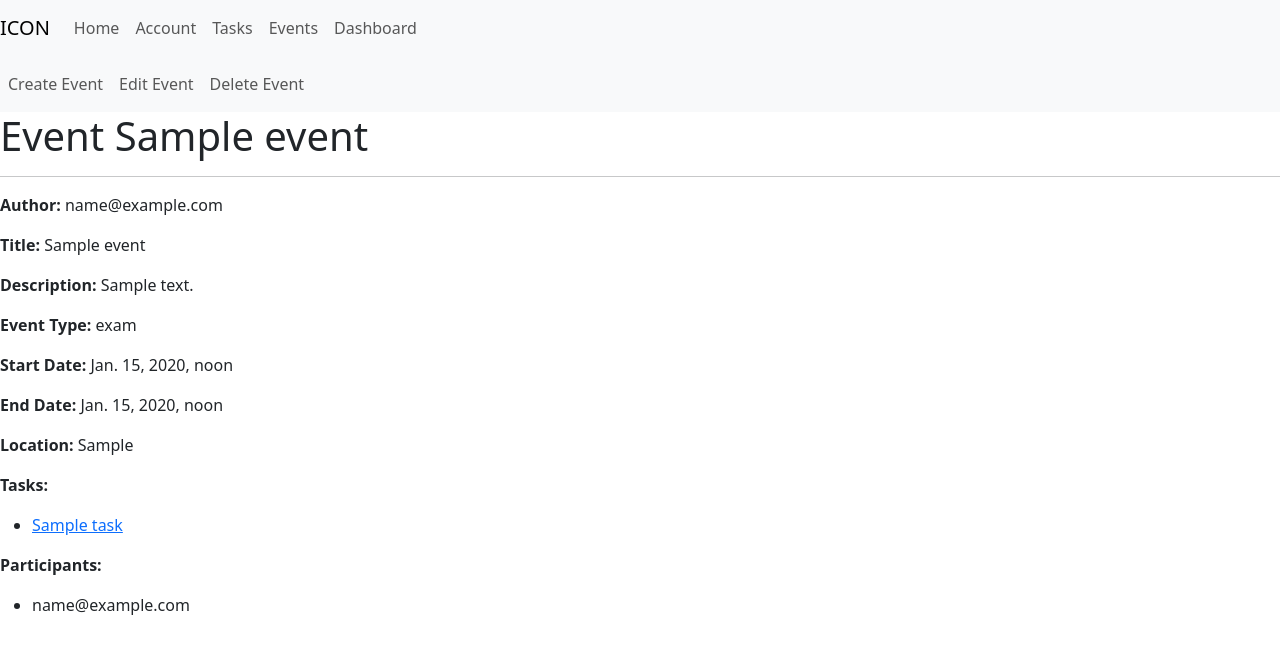
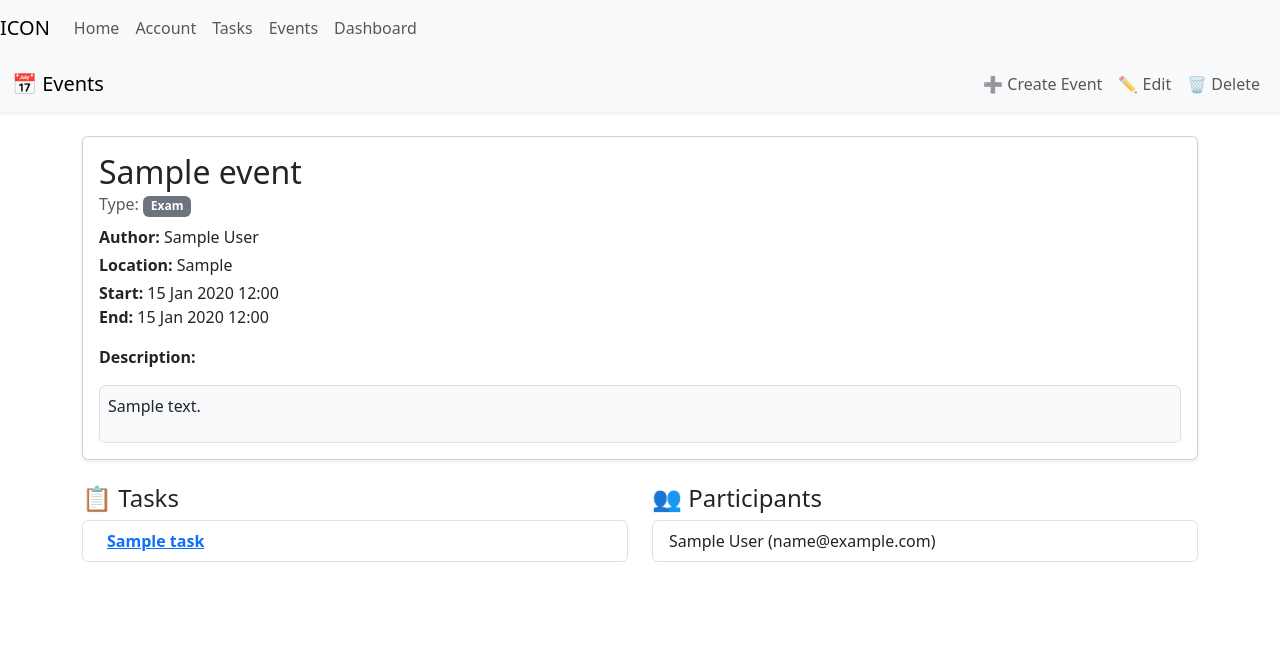
Before and after one commit to Mykhailo-Tr/IT-Turik, a Django app: page /events/1 in a window 1280 px wide. Shown: the top 654 px of the page. Run offline with Django 5.2, Linux system fonts and the light colour scheme; a user stored in the database is signed in; tables that the repository leaves empty hold one stand-in row (values such as "Sample post"); some libraries are stand-ins or nearby versions.

Commit message:
feat: Enhance event management with improved forms, views, and templates; add event ordering and validation

```diff
--- a/school_system/events/models.py
+++ b/school_system/events/models.py
@@ -4,15 +4,15 @@ from accounts.models import User
 
 
 class Event(models.Model):
+    class EventType(models.TextChoices):
+        EXAM = 'exam', 'Exam'
+        TEST_WORK = 'test_work', 'Test Work'
+        SCHOOL_MEETING = 'school_meeting', 'School Meeting'
+        PARENT_MEETING = 'parent_meeting', 'Parent Meeting'
+        PERSONAL_MEETING = 'personal_meeting', 'Personal Meeting'
+
     title = models.CharField(max_length=100)
-    event_type = models.CharField(max_length=50, choices=[
-        ('exam', 'Exam'),
-        ('test_work', 'Test Work'),
-        ('school_meeting', 'School meeting'),
-        ('parent_meeting', 'Parent meeting'),
-        ('personal_meeting', 'Personal meeting'),
-    ])
-
+    event_type = models.CharField(max_length=50, choices=EventType.choices)
     description = models.TextField(blank=True)
     start_date = models.DateTimeField()
     end_date = models.DateTimeField()
@@ -21,6 +21,8 @@ class Event(models.Model):
     tasks = models.ManyToManyField(Task, related_name='events', blank=True)
     author = models.ForeignKey(User, on_delete=models.CASCADE, related_name='events_created')
 
+    def __str__(self):
+        return f"{self.title} ({self.get_event_type_display()})"
 
-    def __str__(self):
-        return self.title
+    class Meta:
+        ordering = ['start_date']
--- a/school_system/events/views.py
+++ b/school_system/events/views.py
@@ -3,6 +3,7 @@ from django.contrib import messages
 from django.contrib.auth.decorators import login_required
 from django.db.models import Q
 from django.views.decorators.http import require_http_methods, require_GET, require_POST
+from django.shortcuts import get_object_or_404
 from .models import Event
 from .forms import CreateEventForm
 from accounts.models import User
@@ -12,21 +13,18 @@ from accounts.models import User
 @require_GET
 def events_view(request, event_id=None):
     if event_id:
-        event = Event.objects.get(id=event_id)
+        event = get_object_or_404(Event, id=event_id)
         return render(request, 'events/event_details.html', {"event": event, "page": "event_details"})
 
     events = Event.objects.all()
-    context = {
-        "events": events,
-    }
-    return render(request, 'events/events.html', context)
+    return render(request, 'events/events.html', {"events": events})
 
 
 @login_required(login_url='login')
 @require_http_methods(["GET", "POST"])
 def create_event_view(request):
     if request.method == 'POST':
-        form = CreateEventForm(request.POST)
+        form = CreateEventForm(request.POST, user=request.user)
         if form.is_valid():
             event = form.save(commit=False)
             event.author = request.user
@@ -35,15 +33,10 @@ def create_event_view(request):
             messages.success(request, 'Event created successfully.')
             return redirect('events')
     else:
-        form = CreateEventForm()
+        form = CreateEventForm(user=request.user)
 
-    form.fields['participants'].queryset = User.objects.exclude(id=request.user.id)
+    return render(request, 'events/forms/create.html', {'form': form, 'page': 'create_event'})
 
-    context = {
-        'page': 'create_event',
-        'form': form,
-    }
-    return render(request, 'events/forms/create.html', context)
 
 
 @login_required(login_url="login")
--- a/school_system/templates/events/event_details.html
+++ b/school_system/templates/events/event_details.html
@@ -1,31 +1,63 @@
 {% extends "base.html" %}
-{% block title %}Event {{ event }}{% endblock %}
+{% load static %}
+{% block title %}Event: {{ event.title }}{% endblock %}
+
 {% block content %}
 {% include "events/navbar.html" %}
-<h1>Event {{ event }}</h1>
-<hr>
-<p><strong>Author:</strong> {{ event.author }}</p>
-<p><strong>Title:</strong> {{ event.title }}</p>
-<p><strong>Description:</strong> {{ event.description }}</p>
-<p><strong>Event Type:</strong> {{ event.event_type }}</p>
-<p><strong>Start Date:</strong> {{ event.start_date }}</p>
-<p><strong>End Date:</strong> {{ event.end_date }}</p>
-<p><strong>Location:</strong> {{ event.location }}</p>
-<p><strong>Tasks:</strong></p>
-<ul>
+
+<div class="container mt-4">
+    <div class="card shadow-sm">
+        <div class="card-body">
+            <h2 class="card-title">{{ event.title }}</h2>
+            <h6 class="card-subtitle mb-2 text-muted">
+                Type: <span class="badge bg-secondary">{{ event.get_event_type_display }}</span>
+            </h6>
+            <p class="mb-1"><strong>Author:</strong> {{ event.author.get_full_name }}</p>
+            <p class="mb-1"><strong>Location:</strong> {{ event.location }}</p>
+            <p class="mb-1">
+                <strong>Start:</strong> {{ event.start_date|date:"d M Y H:i" }} <br>
+                <strong>End:</strong> {{ event.end_date|date:"d M Y H:i" }}
+            </p>
+            <p class="mt-3"><strong>Description:</strong></p>
+            <div class="border rounded p-2 bg-light">{{ event.description|linebreaks }}</div>
+        </div>
+    </div>
+
+    <div class="row mt-4">
+        <div class="col-md-6">
+            <h4>📋 Tasks</h4>
+            {% if event.tasks.all %}
+                <ul class="list-group">
                     {% for task in event.tasks.all %}
-        <li><a href="{% url 'task_details' task.id %}">{{ task }}</a></li>
-    {% empty %}
-        <li>No tasks yet.</li>
+                        <li class="list-group-item d-flex justify-content-between align-items-start">
+                            <div class="ms-2 me-auto">
+                                <div class="fw-bold">
+                                    <a href="{% url 'task_details' task.id %}">{{ task.title }}</a>
+                                </div>
+                                {{ task.description|truncatechars:100 }}
+                            </div>
+                        </li>
                     {% endfor %}
                 </ul>
+            {% else %}
+                <div class="alert alert-warning mt-2">No tasks assigned.</div>
+            {% endif %}
+        </div>
 
-<p><strong>Participants:</strong></p>
-<ul>
+        <div class="col-md-6">
+            <h4>👥 Participants</h4>
+            {% if event.participants.all %}
+                <ul class="list-group">
                     {% for participant in event.participants.all %}
-        <li>{{ participant.email }}</li>
-    {% empty %}
-        <li>No participants yet.</li>
+                        <li class="list-group-item">
+                            {{ participant.get_full_name }} ({{ participant.email }})
+                        </li>
                     {% endfor %}
                 </ul>
+            {% else %}
+                <div class="alert alert-warning mt-2">No participants yet.</div>
+            {% endif %}
+        </div>
+    </div>
+</div>
 {% endblock %}
--- a/school_system/templates/events/navbar.html
+++ b/school_system/templates/events/navbar.html
@@ -1,17 +1,32 @@
-<nav class="navbar navbar-expand-lg navbar-light bg-light">
-    <div class="collapse navbar-collapse" id="navbarSupportedContent">
-        <ul class="navbar-nav mr-auto">
-            <li class="nav-item active {% if page == 'create_event' %}active{% endif %}">
-                <a class="nav-link" href="{% url 'create_event' %}">Create Event</a>
-            </li>
-            {% if page == 'event_details' and request.user == event.author %}
-                <li class="nav-item {% if page == 'edit_event' %}active{% endif %}">
-                    <a class="nav-link" href="{% url 'edit_event' event.id %}">Edit Event</a>
+<nav class="navbar navbar-expand-lg navbar-light bg-light shadow-sm mb-3">
+    <div class="container-fluid">
+        <a class="navbar-brand" href="{% url 'events' %}">📅 Events</a>
+        <button class="navbar-toggler" type="button" data-bs-toggle="collapse" data-bs-target="#navbarEvents"
+                aria-controls="navbarEvents" aria-expanded="false" aria-label="Toggle navigation">
+            <span class="navbar-toggler-icon"></span>
+        </button>
+
+        <div class="collapse navbar-collapse" id="navbarEvents">
+            <ul class="navbar-nav ms-auto">
+                <li class="nav-item">
+                    <a class="nav-link {% if page == 'create_event' %}active fw-bold{% endif %}" href="{% url 'create_event' %}">
+                        ➕ Create Event
+                    </a>
                 </li>
-                <li class="nav-item {% if page == 'delete_event' %}active{% endif %}">
-                    <a class="nav-link" href="{% url 'delete_event' event.id %}">Delete Event</a>
-                </li>
-            {% endif %}
-        </ul>
+
+                {% if page == 'event_details' and request.user == event.author %}
+                    <li class="nav-item">
+                        <a class="nav-link {% if page == 'edit_event' %}active fw-bold{% endif %}" href="{% url 'edit_event' event.id %}">
+                            ✏️ Edit
+                        </a>
+                    </li>
+                    <li class="nav-item">
+                        <a class="nav-link {% if page == 'delete_event' %}active fw-bold text-danger{% endif %}" href="{% url 'delete_event' event.id %}">
+                            🗑️ Delete
+                        </a>
+                    </li>
+                {% endif %}
+            </ul>
+        </div>
     </div>
 </nav>
```
Also changed, not shown: school_system/events/forms.py (+12 -9 lines), school_system/templates/events/events.html (+51 -13 lines), school_system/templates/events/forms/create.html (+22 -6 lines), school_system/templates/events/forms/edit.html (+23 -7 lines), school_system/events/migrations/0003_alter_event_options_alter_event_event_type.py (added). Lines whose indentation alone changed are shown as unchanged.
